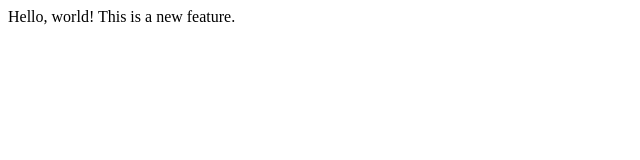
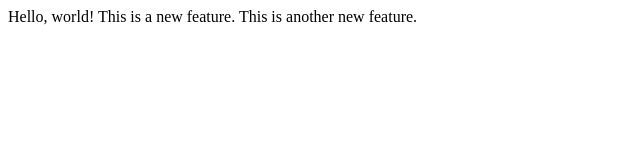
Before and after one commit to matthewhenderson15/lecture1, a plain HTML site: page index.html in a window 1280 px wide. Shown: the whole page, without its empty margins (0-640 px from the left). Drawn offline with Linux system fonts and the light colour scheme.

Commit message:
Added another new feature for test

```diff
--- a/index.html
+++ b/index.html
@@ -6,5 +6,6 @@
     <body>
         Hello, world!
         This is a new feature.
+        This is another new feature.
     </body>
 </html>
```
